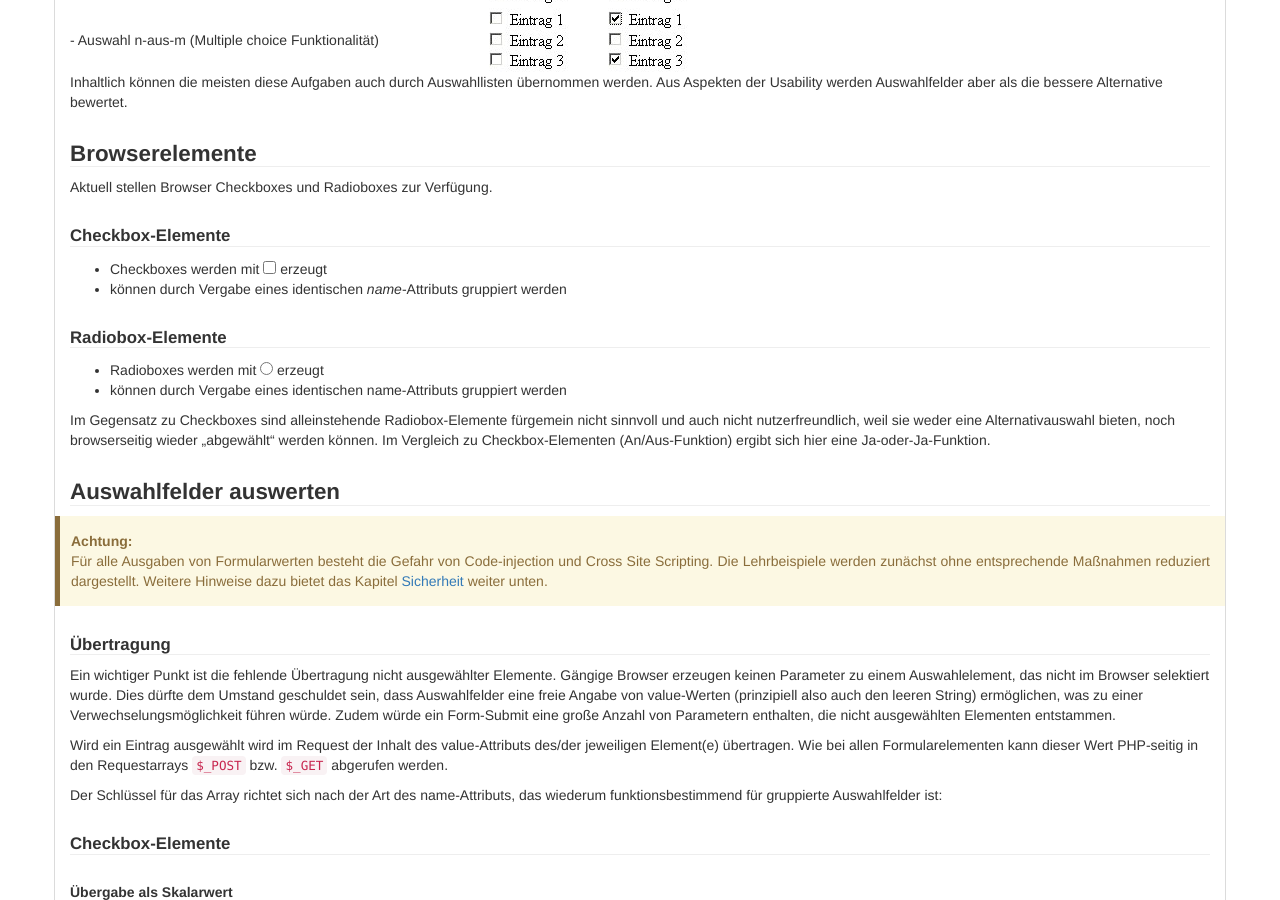
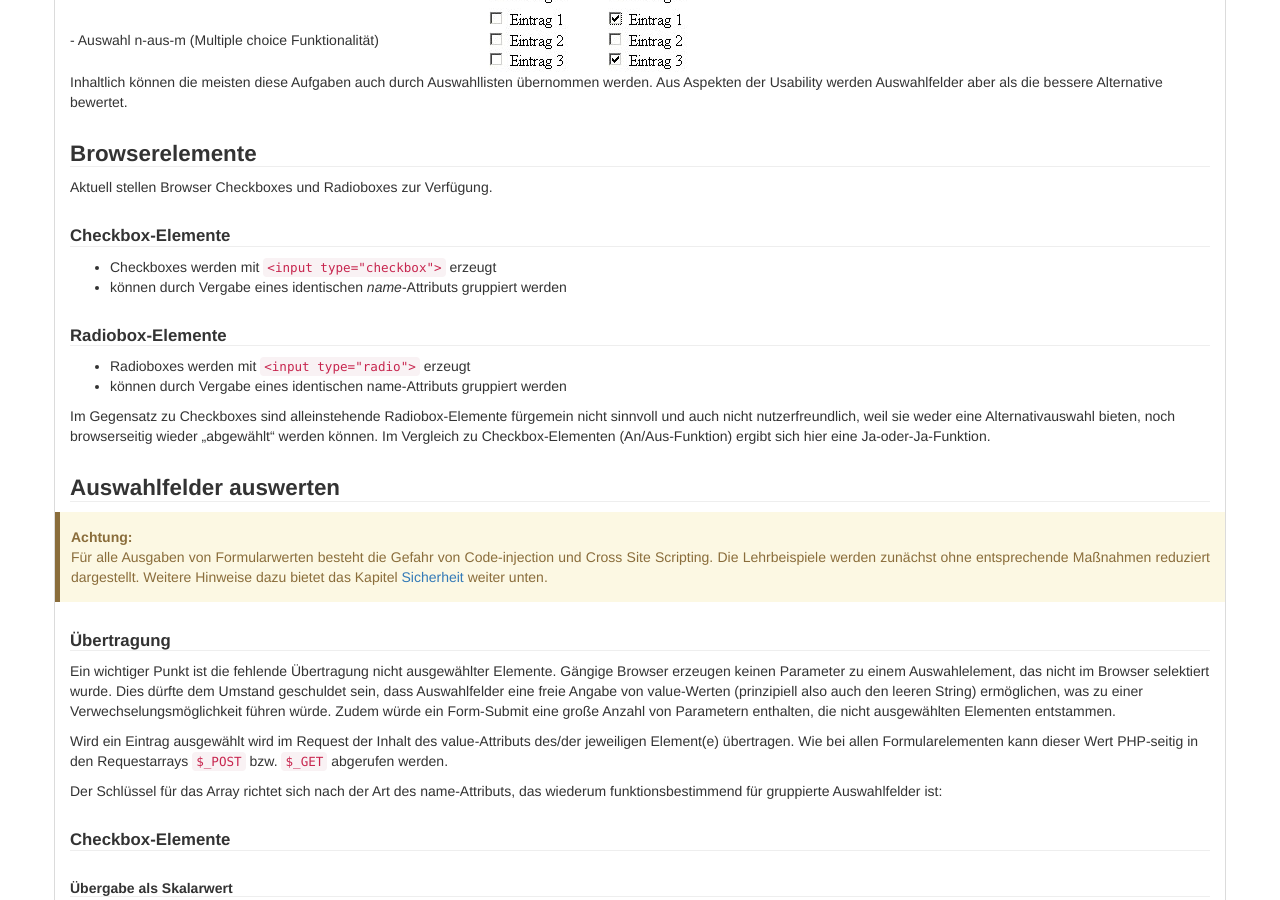
Before and after one commit to php-de/php-de.github.io, a Jekyll site: the page built from form/auswahlfelder.md, in a window 1280 px wide and 900 px high, scrolled down 584 px. Built offline with Jekyll 4.4.1, drawn with Linux system fonts in a browser that asks for light colours; nearby versions of some CDN libraries.

Commit message:
Update auswahlfelder.md

```diff
--- a/form/auswahlfelder.md
+++ b/form/auswahlfelder.md
@@ -59,12 +59,12 @@ Aktuell stellen Browser Checkboxes und Radioboxes zur Verfügung.
 
 #### Checkbox-Elemente
 
-- Checkboxes werden mit <input type="checkbox"> erzeugt
+- Checkboxes werden mit `<input type="checkbox">` erzeugt
 - können durch Vergabe eines identischen *name*-Attributs gruppiert werden
 
 #### Radiobox-Elemente
 
-- Radioboxes werden mit <input type="radio"> erzeugt
+- Radioboxes werden mit `<input type="radio">` erzeugt
 - können durch Vergabe eines identischen name-Attributs gruppiert werden
 
 Im Gegensatz zu Checkboxes sind alleinstehende Radiobox-Elemente fürgemein nicht sinnvoll und auch nicht nutzerfreundlich, weil sie weder eine Alternativauswahl bieten, noch browserseitig wieder „abgewählt“ werden können. Im Vergleich zu Checkbox-Elementen (An/Aus-Funktion) ergibt sich hier eine Ja-oder-Ja-Funktion.
```
